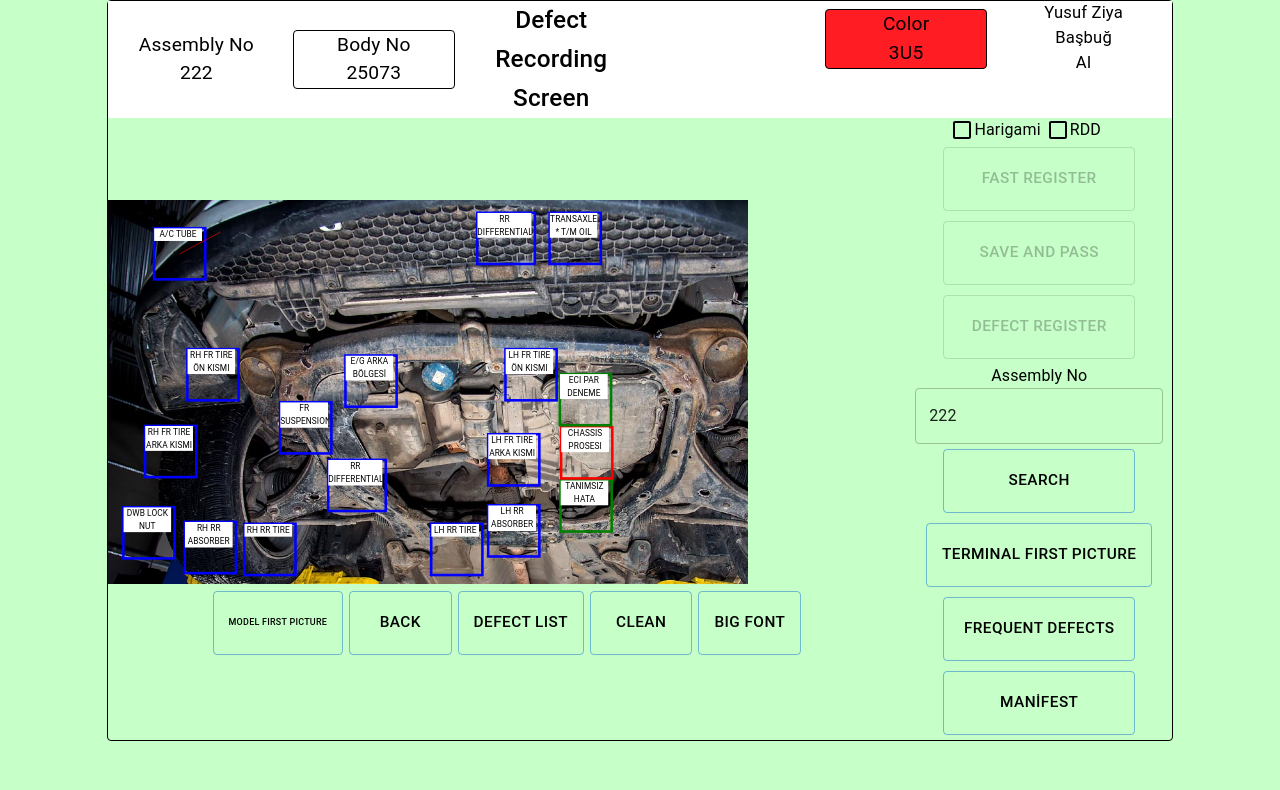
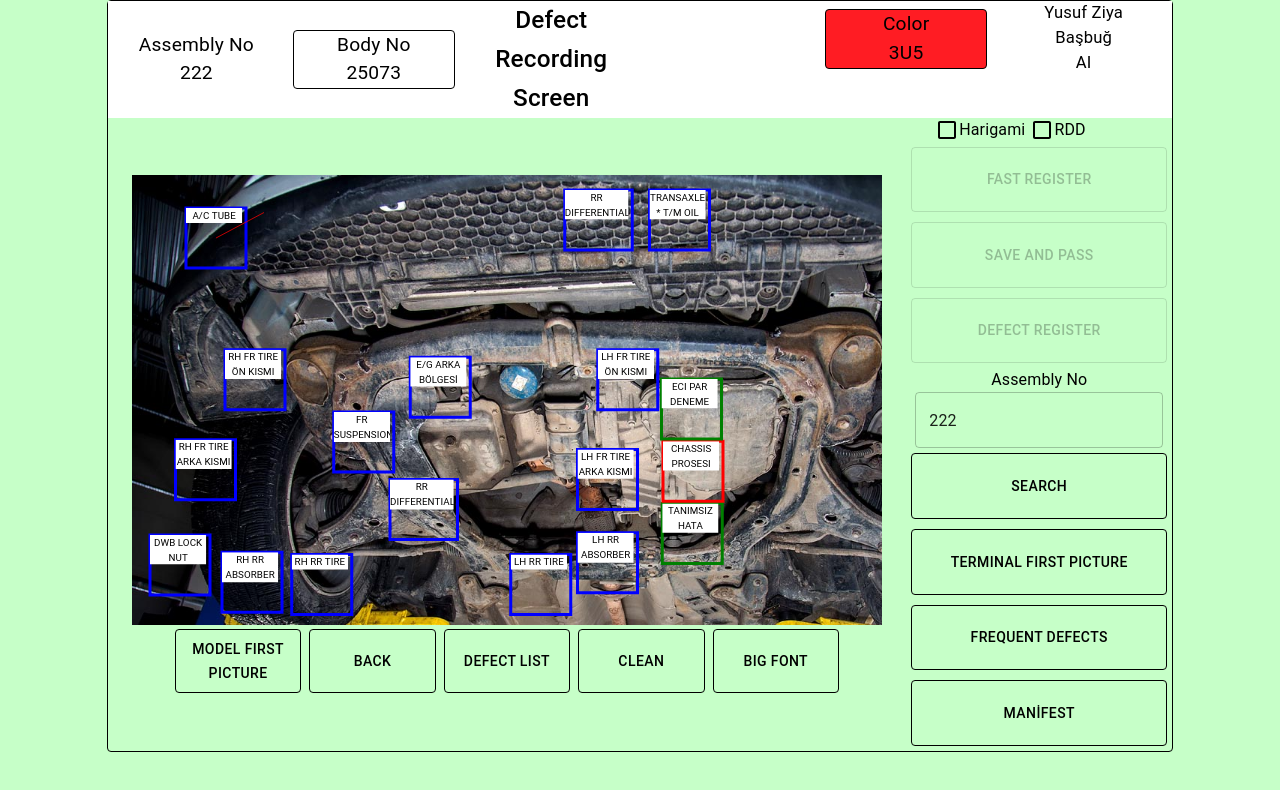
Before and after one commit to gizemsangur1/Toyota-Project, a React (Create React App) app: page /HataGiris in a window 1280 px wide. Shown: the top 790 px of the page. Built offline with nearby package versions, Linux system fonts and the light colour scheme.

Commit message:
Stil degisiklileri yapildi

```diff
--- a/src/components/HataForm.js
+++ b/src/components/HataForm.js
@@ -133,6 +133,7 @@ export default function HataForm(props) {
     console.log(defectclass);
     console.log(defectresponsible);
     console.log(subresponsible);
+    console.log(coord);
     console.log(document.getElementById("action").value);
     console.log(document.getElementById("description").value);
     props.onKaydedildi();
--- a/src/components/Svg.js
+++ b/src/components/Svg.js
@@ -76,8 +76,8 @@ export default function Svg(props) {
   return (
     <div>
       <svg
-        /* width="750"
-        height="450" */
+         width="750"
+        height="450"
         viewBox="0 0 1000 600"
         preserveAspectRatio="none"
       >
--- a/src/components/Svg2.js
+++ b/src/components/Svg2.js
@@ -23,21 +23,21 @@ export default function Svg2(props) {
   }
 
   const [data, setData] = useState([]);
-  const [top, setTop] = useState([]);
-  const [left, setLeft] = useState([]);
+  const [top, setTop] = useState("");
+  const [left, setLeft] = useState("");
   useEffect(() => {
     axios
       .get("/JsonFiles/MaviKutu.json")
       .then((response) => {
         setData(response.data.data);
-        setTop(response.data.data.defectButtonRecords.boxY);
-        setLeft(response.data.data.defectButtonRecords.boxX);
+        setTop(response.data.data[0].defectButtonRecords[0].boxY+response.data.data[0].defectButtonRecords[0].boxWidth);
+      setLeft(response.data.data[0].defectButtonRecords[0].boxX+response.data.data[0].defectButtonRecords[0].boxWidth)
+
       })
       .catch((error) => {
         console.error("Bir hata oluştu:", error);
       });
   }, []);
-
   function HandleClicksvg(event, color) {
     props.onClick(event, color);
     setGoster(!goster);
@@ -54,7 +54,6 @@ export default function Svg2(props) {
       .get("/JsonFiles/MaviKutu.json")
       .then((res) => {
         setListdata(res.data.data);
-
       })
       .catch((err) => console.log(err));
   }, []);
@@ -192,9 +191,7 @@ export default function Svg2(props) {
               {arr}
               {arr2}
               {arr3}
-
             </>
-
           )}
 
           {gosterpointer && (
@@ -213,8 +210,8 @@ export default function Svg2(props) {
         <Grid
           sx={{
             position: "absolute",
-          top: "20vh",
-          left: "22vw",
+            top: top,
+            left: left,
             zIndex: 999,
             width: "20vw",
           }}
@@ -268,7 +265,6 @@ export default function Svg2(props) {
           )}
         </Grid>
       </Grid>
-
     </div>
   );
 }
--- a/src/pages/HataGiris.js
+++ b/src/pages/HataGiris.js
@@ -19,7 +19,7 @@ import { ToastContainer, toast } from "react-toastify";
 import "react-toastify/dist/ReactToastify.css";
 import BuyukfontHeader from "../components/BuyukfontHeader";
 import { useDispatch, useSelector } from "react-redux";
-import  {resetAll} from "../components/Store";
+import { resetAll } from "../components/Store";
 import { useTranslation } from "react-i18next";
 export default function HataGiris(props) {
   const { t, i18n } = useTranslation();
@@ -34,7 +34,6 @@ export default function HataGiris(props) {
     setIsButtonDisabled(true);
     dispatch(resetAll());
     setClickedCoords([...clickedCoordinates, coord]);
-
   };
 
   const theme = createTheme({
@@ -54,14 +53,13 @@ export default function HataGiris(props) {
           root: {
             borderRadius: "2",
             border: "1",
-            color:"black",
+            color: "black",
             margin: 5,
-            fontSize: "1.2vw",
+            /* fontSize: "1.2vw", */
             width: "auto",
             height: "auto",
             minWidth: "15vw",
             minHeight: "8vh",
-
           },
         },
       },
@@ -76,7 +74,7 @@ export default function HataGiris(props) {
             border: "1",
             margin: 3,
             fontSize: "1.2vw",
-            color:"black",
+            color: "black",
             width: "auto",
             height: "auto",
             minWidth: "8vw",
@@ -179,133 +177,305 @@ export default function HataGiris(props) {
       {showComponent ? (
         <BuyukFont onClick={closebuyukfont} onMenuSelect={handleMenuSelect} />
       ) : (
-        <Grid container direction="row">
-          <Grid item xs={1}></Grid>
+        <Grid
+          container
+          direction="row"
+          justifyContent="center"
+          alignItems="center"
+        >
+          {/* <Grid item xs={1}></Grid> */}
           <Grid
             container
             item
             xs={10}
             justifyContent="center"
             alignItems="center"
-            sx={{ border: 1, borderRadius: 1, textAlign: "center"}}
+            sx={{ border: 1, borderRadius: 1, textAlign: "center" }}
           >
             <Grid container direction="row">
               <BuyukfontHeader />
             </Grid>
-            <Grid item xs={9}>
+            <Grid item xs={12} md={12} lg={9}>
               <Grid
                 container
                 direction="row"
                 justifyContent="center"
                 alignItems="center"
-                sx={{ width: "50vw" }}
               >
                 <Box
                   sx={{
                     width: "100%",
+                    height: "100%",
                     margin: 0,
-                    position:"relative"
+                    position: "relative",
                   }}
                 >
                   {showComponent2 ? (
-
                     <Svg2
                       onClick={handlesvgclick}
                       onMenuSelect={handleMenuSelect}
                       clickedCoordinates={clickedCoordinates}
+                      sx={{ width: "100%", height: "100%" }}
                     />
                   ) : (
-                    <Svg onClick={handlerectclick} />
+                    <Svg
+                      onClick={handlerectclick}
+                      sx={{ width: "100%", height: "100%" }}
+                    />
                   )}
                 </Box>
               </Grid>
-              <Grid container direction="row">
-                <Grid item xs={12}>
-                  <ThemeProvider theme={theme2}>
+              <Grid
+                container
+                direction="row"
+                justifyContent="center"
+                alignItems="center"
+              >
+                <Grid item xs={10} md={10} lg={12}>
+                  <Grid container spacing={1} justifyContent="center">
+                    <Grid item xs={2} sm={2} md={2} lg={2}>
                       <Button
                         variant="outlined"
                         onClick={handlesvg}
-                      sx={{ fontSize: "0.7vw" }}
+                        sx={{
+                          border: 1,
+                          textAlign: "center",
+                          width: "100%",
+                          height: "100%",
+                          minWidth: "8vw",
+                          minHeight: "8vh",
+                          color: "black",
+                        }}
                       >
                         {t("Mfp")}
                       </Button>
-                    <Button variant="outlined" onClick={navigateBack}>
+                    </Grid>
+                    <Grid item xs={2} sm={2} md={2} lg={2}>
+                      <Button
+                        variant="outlined"
+                        onClick={navigateBack}
+                        sx={{
+                          border: 1,
+                          textAlign: "center",
+                          width: "100%",
+                          height: "100%",
+                          minWidth: "8vw",
+                          minHeight: "8vh",
+                          color: "black",
+                        }}
+                      >
                         {t("Back")}
                       </Button>
-                    <Button onClick={navigateToHataListesi} variant="outlined">
+                    </Grid>
+                    <Grid item xs={2} sm={2} md={2} lg={2}>
+                      <Button
+                        onClick={navigateToHataListesi}
+                        variant="outlined"
+                        sx={{
+                          border: 1,
+                          textAlign: "center",
+                          width: "100%",
+                          height: "100%",
+                          minWidth: "8vw",
+                          minHeight: "8vh",
+                          color: "black",
+                        }}
+                      >
                         {t("EL")}
                       </Button>
-                    <Button variant="outlined">{t("Cl")}</Button>
-                    <Button variant="outlined" onClick={buyukFont}>
+                    </Grid>
+                    <Grid item xs={2} sm={2} md={2} lg={2}>
+                      <Button
+                        variant="outlined"
+                        sx={{
+                          border: 1,
+                          textAlign: "center",
+                          width: "100%",
+                          height: "100%",
+                          minWidth: "8vw",
+                          minHeight: "8vh",
+                          color: "black",
+                        }}
+                      >
+                        {t("Cl")}
+                      </Button>
+                    </Grid>
+                    <Grid item xs={2} sm={2} md={2} lg={2}>
+                      <Button
+                        variant="outlined"
+                        onClick={buyukFont}
+                        sx={{
+                          border: 1,
+                          textAlign: "center",
+                          color: "black",
+                          width: "100%",
+                          height: "100%",
+                          minWidth: "8vw",
+                          minHeight: "8vh",
+                        }}
+                      >
                         {t("BF")}
                       </Button>
-                  </ThemeProvider>
                     </Grid>
-                <Grid item xs={12}>
-                  {showselected && <Typography> {partname}</Typography>}
+                  </Grid>
+                </Grid>
+                <Grid item xs={2} md={2} lg={12}>
+                  {showselected && <Typography>{partname}</Typography>}
                 </Grid>
               </Grid>
             </Grid>
             <ThemeProvider theme={theme}>
-              <Grid container item xs={3}>
-                <Grid container item xs={12}>
+              <Grid item container xs={12} md={12} lg={3}>
+                <Grid
+                  container
+                  item
+                  lg={12}
+                  md={2}
+                  xs={2}
+                  sx={{display:"flex" ,justifyContent:"center"}}
+                >
+                  <Grid
+                  container
+                  sx={{display:"flex" ,justifyContent:"left",marginLeft:5}}>
                     <FormControlLabel
                       control={<CheckBoxOutlineBlank defaultChecked />}
                       label="Harigami"
                     />
+                    {/*  </Grid>
+                <Grid container item lg={12} md={2} xs={2}> */}
                     <FormControlLabel
                       control={<CheckBoxOutlineBlank defaultChecked />}
                       label="RDD"
                     />
                   </Grid>
-                <Grid container item xs={12}>
-                  <Button disabled variant="outlined">
+                </Grid>
+                <Grid container item lg={12} md={2} xs={2}>
+                  <Button
+                    disabled
+                    variant="outlined"
+                    sx={{
+                      border: 1,
+                      textAlign: "center",
+                      width: "100%",
+                      height: "100%",
+                      minWidth: "12vw",
+                      minHeight: "8.2vh",
+                    }}
+                  >
                     {t("FR")}
                   </Button>
                 </Grid>
-                <Grid container item xs={12}>
-                  <Button disabled variant="outlined">
+                <Grid container item lg={12} md={2} xs={2}>
+                  <Button
+                    disabled
+                    variant="outlined"
+                    sx={{
+                      border: 1,
+                      textAlign: "center",
+                      width: "100%",
+                      height: "100%",
+                      minWidth: "12vw",
+                      minHeight: "8.2vh",
+                    }}
+                  >
                     {t("RP")}
                   </Button>
                 </Grid>
-                <Grid container item xs={12}>
+                <Grid container item lg={12} md={3} xs={3}>
                   <Button
                     disabled={isButtonDisabled}
                     onClick={openForm}
                     variant="outlined"
+                    sx={{
+                      border: 1,
+                      textAlign: "center",
+                      width: "100%",
+                      height: "100%",
+                      minWidth: "12vw",
+                      minHeight: "8.2vh",
+                    }}
                   >
                     {t("ER")}
                   </Button>
                 </Grid>
-                <Grid item xs={12}>
+                <Grid item lg={12} md={1} xs={1}>
                   <Typography>{t("MNo")}</Typography>
                 </Grid>
-                <Grid item xs={12}>
+                <Grid item lg={12} md={2} xs={2}>
                   {data.map((item, i) => (
                     <TextField value={item.assyNo} key={i}>
                       {item.assyNo}
                     </TextField>
                   ))}
                 </Grid>
-                <Grid item xs={12}>
-                  <Button variant="outlined">{t("Search")}</Button>
+
+                <Grid item lg={12} md={3} xs={3}>
+                  <Button
+                    variant="outlined"
+                    sx={{
+                      border: 1,
+                      textAlign: "center",
+                      width: "100%",
+                      height: "100%",
+                      minWidth: "12vw",
+                      minHeight: "8.2vh",
+                    }}
+                  >
+                    {t("Search")}
+                  </Button>
                 </Grid>
-                <Grid item xs={12}>
-                  <Button variant="outlined">{t("TFP")}</Button>
+                <Grid item lg={12} md={3} xs={3}>
+                  <Button
+                    variant="outlined"
+                    sx={{
+                      border: 1,
+                      textAlign: "center",
+                      width: "100%",
+                      height: "100%",
+                      minWidth: "12vw",
+                      minHeight: "8.2vh",
+                    }}
+                  >
+                    {t("TFP")}
+                  </Button>
                 </Grid>
-                <Grid item xs={12}>
-                  <Button variant="outlined">{t("FE")}</Button>
+                <Grid item lg={12} md={3} xs={3}>
+                  <Button
+                    variant="outlined"
+                    sx={{
+                      border: 1,
+                      textAlign: "center",
+                      width: "100%",
+                      height: "100%",
+                      minWidth: "12vw",
+                      minHeight: "8.2vh",
+                    }}
+                  >
+                    {t("FE")}
+                  </Button>
                 </Grid>
-                <Grid item xs={12}>
-                  <Button variant="outlined">MANİFEST</Button>
+                <Grid item lg={12} md={3} xs={3}>
+                  <Button
+                    variant="outlined"
+                    sx={{
+                      border: 1,
+                      textAlign: "center",
+                      width: "100%",
+                      height: "100%",
+                      minWidth: "12vw",
+                      minHeight: "8.2vh",
+                    }}
+                  >
+                    MANİFEST
+                  </Button>
                 </Grid>
-                <Grid item xs={12}>
+                <Grid item md={12} lg={12}>
                   {showselected && <Typography> {termname}</Typography>}
                 </Grid>
               </Grid>
             </ThemeProvider>
           </Grid>
-          <Grid item xs={1}></Grid>
+          {/*  <Grid item xs={1}></Grid> */}
           {showForm && (
             <Grid
               sx={{
```
Also changed, not shown: src/components/Hatalistesi.js (+6 -6 lines). Lines whose indentation alone changed are shown as unchanged.
